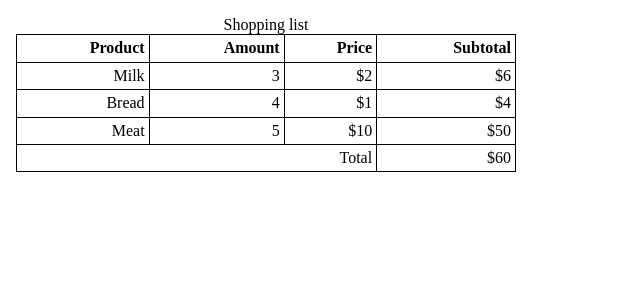
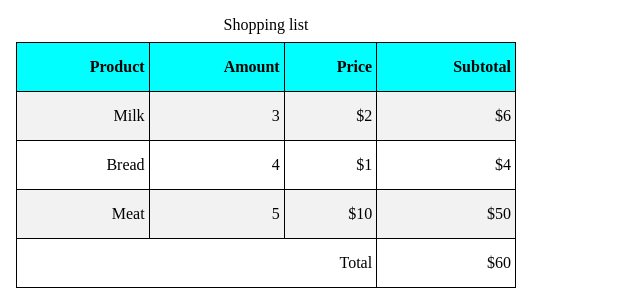
Before and after one commit to Paliienko-Aleksandr/VSCode-github, a plain HTML site: page index.html in a window 1280 px wide. Shown: the whole page, without its empty margins (0-640 px from the left). Drawn offline with nearby package versions, Linux system fonts and the light colour scheme.

Commit message:
egrtg2qq

```diff
--- a/css/style.css
+++ b/css/style.css
@@ -7,9 +7,13 @@ table{
   border: 1px solid #000000;
   border-collapse: collapse;
 }
+caption{
+  margin-bottom: 8px;
+}
 thead{
   font-weight: 700;
   text-align: right;
+  background-color: #00ffff;
 }
 td{
   border: 1px solid #000000;
@@ -17,4 +21,15 @@ td{
 }
 tr{
   text-align: right;
+  line-height: 40px;
 }
+div{
+  overflow-x: auto;
+}
+tbody > tr:nth-child(odd){
+  background-color: #f2f2f2;
+}
+tbody > tr:hover{
+  background-color: #aaa;
+  color: #ffffff;
+}
--- a/index.html
+++ b/index.html
@@ -9,6 +9,7 @@
   <title>Document</title>
 </head>
 <body>
+  <div>
     <table>
       <caption>Shopping list</caption>
       <thead>
@@ -45,5 +46,6 @@
           <td>$60</td>
       </tfoot>
     </table>
+  </div>
 </body>
 </html>
```
